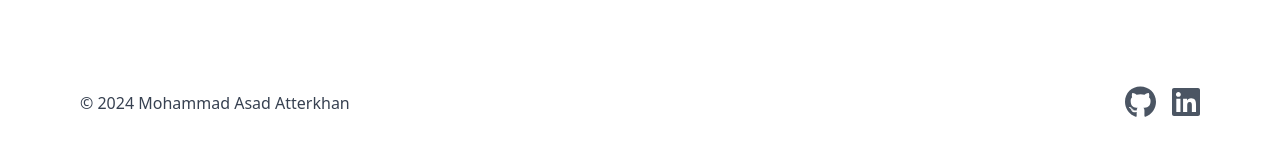
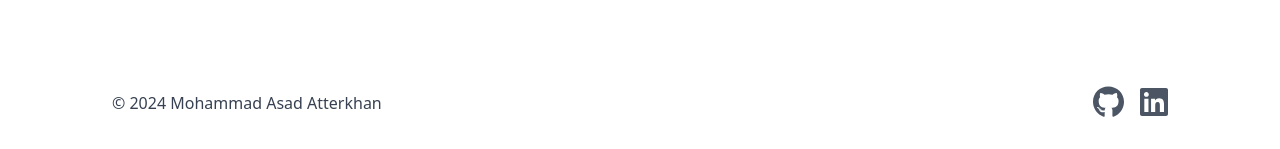
Before and after one commit to 13asad/13asad.github.io, a Vue app: page / in a window 1280 px wide. Shown: the part 648-797 px from the top of the page. Built offline with nearby package versions, Linux system fonts and the light colour scheme.

Commit message:
refactor: Update Footer.vue to add responsive padding in mobile view

```diff
--- a/src/components/Footer.vue
+++ b/src/components/Footer.vue
@@ -5,7 +5,7 @@ const currentYear = new Date().getFullYear();
 </script>
 
 <template>
-  <footer class="py-4 text-gray-700">
+  <footer class="py-4 md:px-8 text-gray-700">
     <div class="container mx-auto px-4 flex flex-col md:flex-row items-center justify-between space-y-4 md:space-y-0">
       <p class="mb-2 md:mb-0 text-center md:text-left">
         &copy; {{ currentYear }} Mohammad Asad Atterkhan
```
